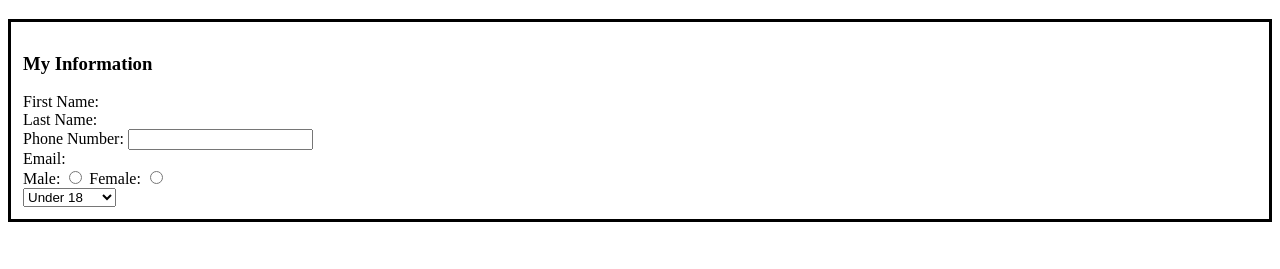
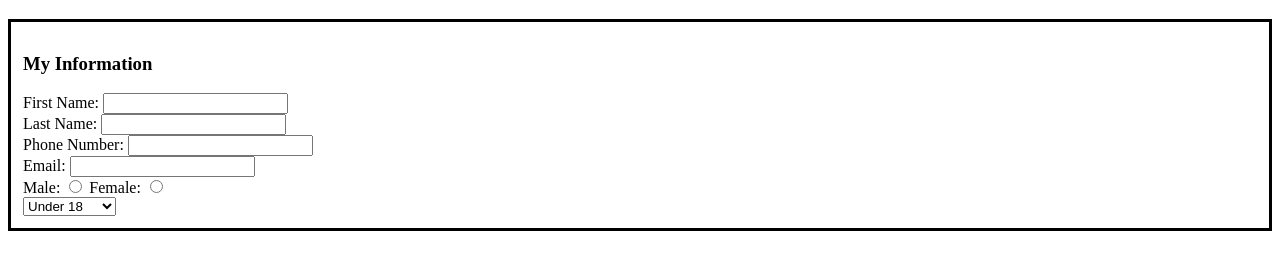
Before and after one commit to SaverLINK48/lab4, a plain HTML site: page index.html in a window 1280 px wide. Shown: the part 61-330 px from the top of the page. Drawn offline with Linux system fonts and the light colour scheme.

Commit message:
Fixed issues with name and email

```diff
--- a/index.html
+++ b/index.html
@@ -10,16 +10,16 @@
         <div style="padding: 12px;border:3px solid">
           <h3> My Information</h3>
 	      <div class="First_Name">
-		    <label> First Name: <input="text" name="first_name_field"></label>
+		    <label> First Name: <input type="text" name="first_name_field"></label>
 		  </div>
 		  <div class="Last_Name">
-		    <label> Last Name: <input="text" name="last_name_field"></label>
+		    <label> Last Name: <input type="text" name="last_name_field"></label>
 		  </div>
 		  <div class="Cell">
 		    <label> Phone Number: <input type="tel" name="phone_field"></label>
 		  </div>
 		  <div class="Electronic_Mail">
-		    <label> Email: <input="text" name="email_field"></label>
+		    <label> Email: <input type="text" name="email_field"></label>
 		  </div>
 		  <div class="Gender">
 		    <label> Male: <input type="radio" name="gender_field" value="male"></label>
```
